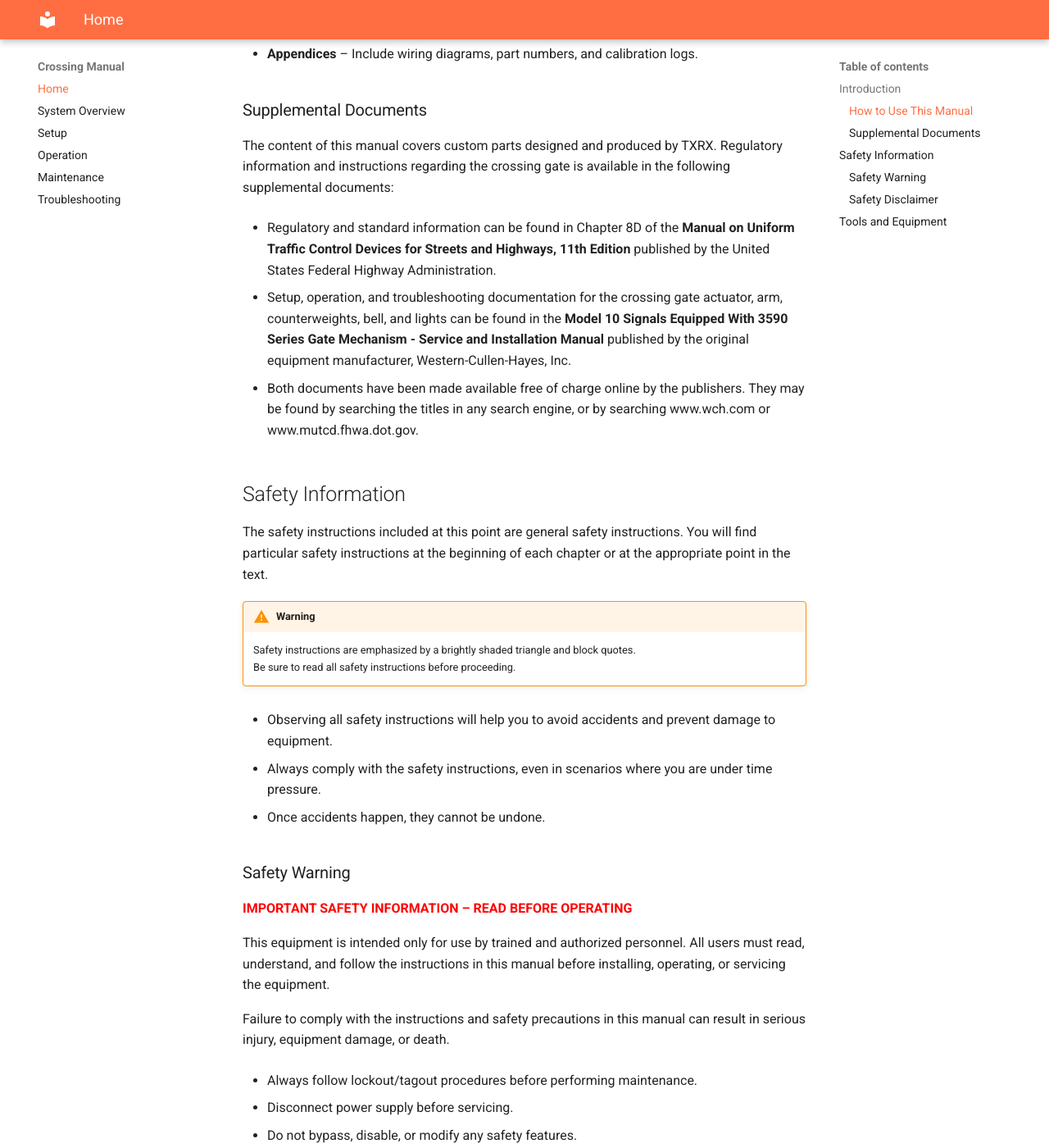
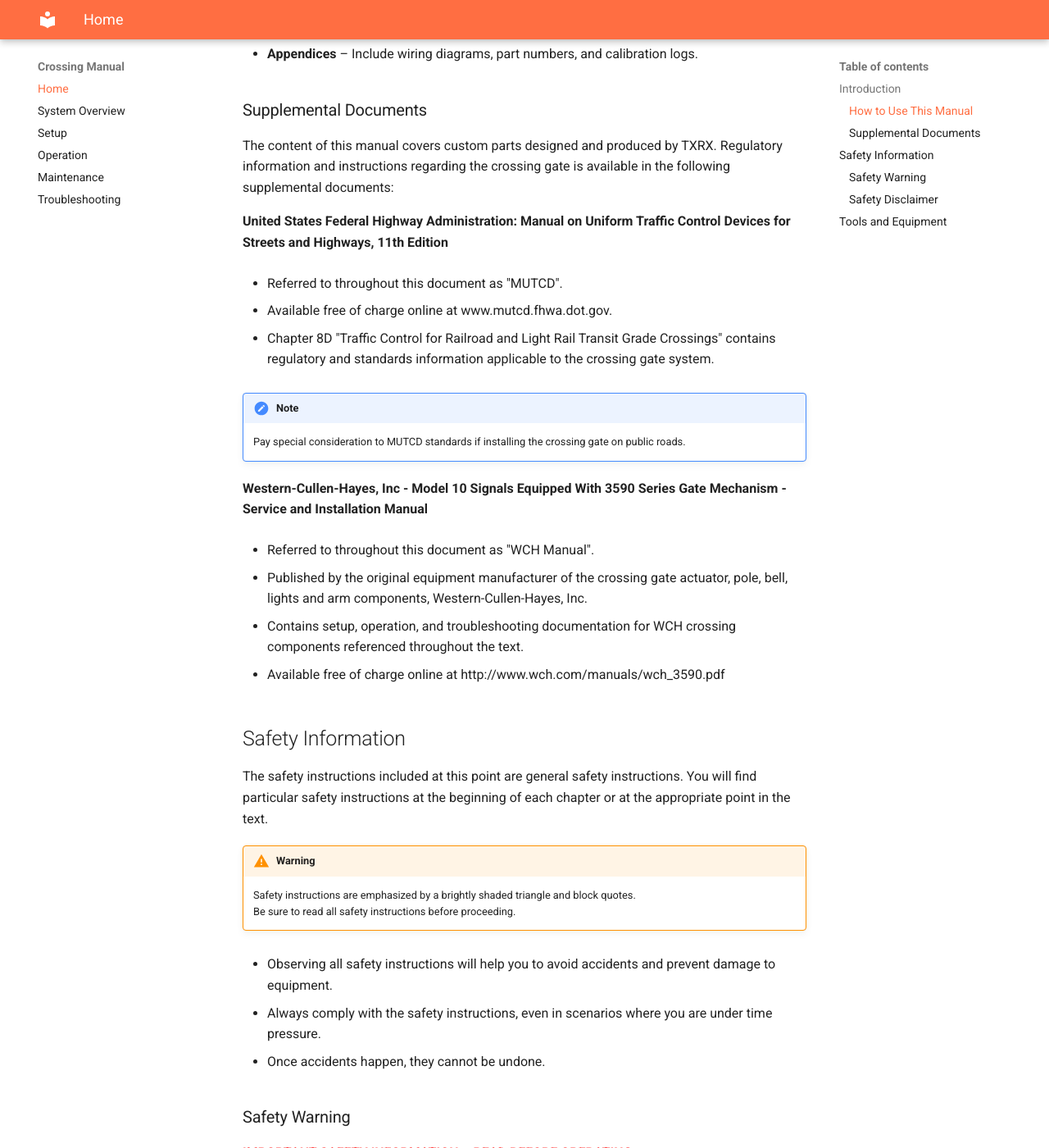
Before and after one commit to niell-ion/crossing-docs, an MkDocs documentation site: the page built from docs/index.md, in a window 1280 px wide and 1400 px high, scrolled down 841 px. Shown: the whole window at 82% size. Built offline with MkDocs 1.6.1 and Material for MkDocs 9.7.7, drawn with Linux system fonts in a browser that asks for light colours.

Commit message:
Update index.md

```diff
--- a/docs/index.md
+++ b/docs/index.md
@@ -36,11 +36,31 @@
 
 The content of this manual covers custom parts designed and produced by TXRX. Regulatory information and instructions regarding the crossing gate is available in the following supplemental documents:
 
-* Regulatory and standard information can be found in Chapter 8D of the **Manual on Uniform Traffic Control Devices for Streets and Highways, 11th Edition** published by the United States Federal Highway Administration.
 
-* Setup, operation, and troubleshooting documentation for the crossing gate actuator, arm, counterweights, bell, and lights can be found in the **Model 10 Signals Equipped With 3590 Series Gate Mechanism - Service and Installation Manual** published by the original equipment manufacturer, Western-Cullen-Hayes, Inc.
 
-* Both documents have been made available free of charge online by the publishers. They may be found by searching the titles in any search engine, or by searching www.wch.com or www.mutcd.fhwa.dot.gov.
+**United States Federal Highway Administration: Manual on Uniform Traffic Control Devices for Streets and Highways, 11th Edition**
+
+* Referred to throughout this document as "MUTCD".
+
+* Available free of charge online at www.mutcd.fhwa.dot.gov.
+
+* Chapter 8D "Traffic Control for Railroad and Light Rail Transit Grade Crossings" contains regulatory and standards information applicable to the crossing gate system.
+
+!!! note
+    Pay special consideration to MUTCD standards if installing the crossing gate on public roads.
+
+
+
+**Western-Cullen-Hayes, Inc - Model 10 Signals Equipped With 3590 Series Gate Mechanism - Service and Installation Manual**
+
+* Referred to throughout this document as "WCH Manual".
+
+* Published by the original equipment manufacturer of the crossing gate actuator, pole, bell, lights and arm components, Western-Cullen-Hayes, Inc.
+
+* Contains setup, operation, and troubleshooting documentation for WCH crossing components referenced throughout the text.
+
+* Available free of charge online at http://www.wch.com/manuals/wch_3590.pdf
+
 
 
 ## Safety Information
```
